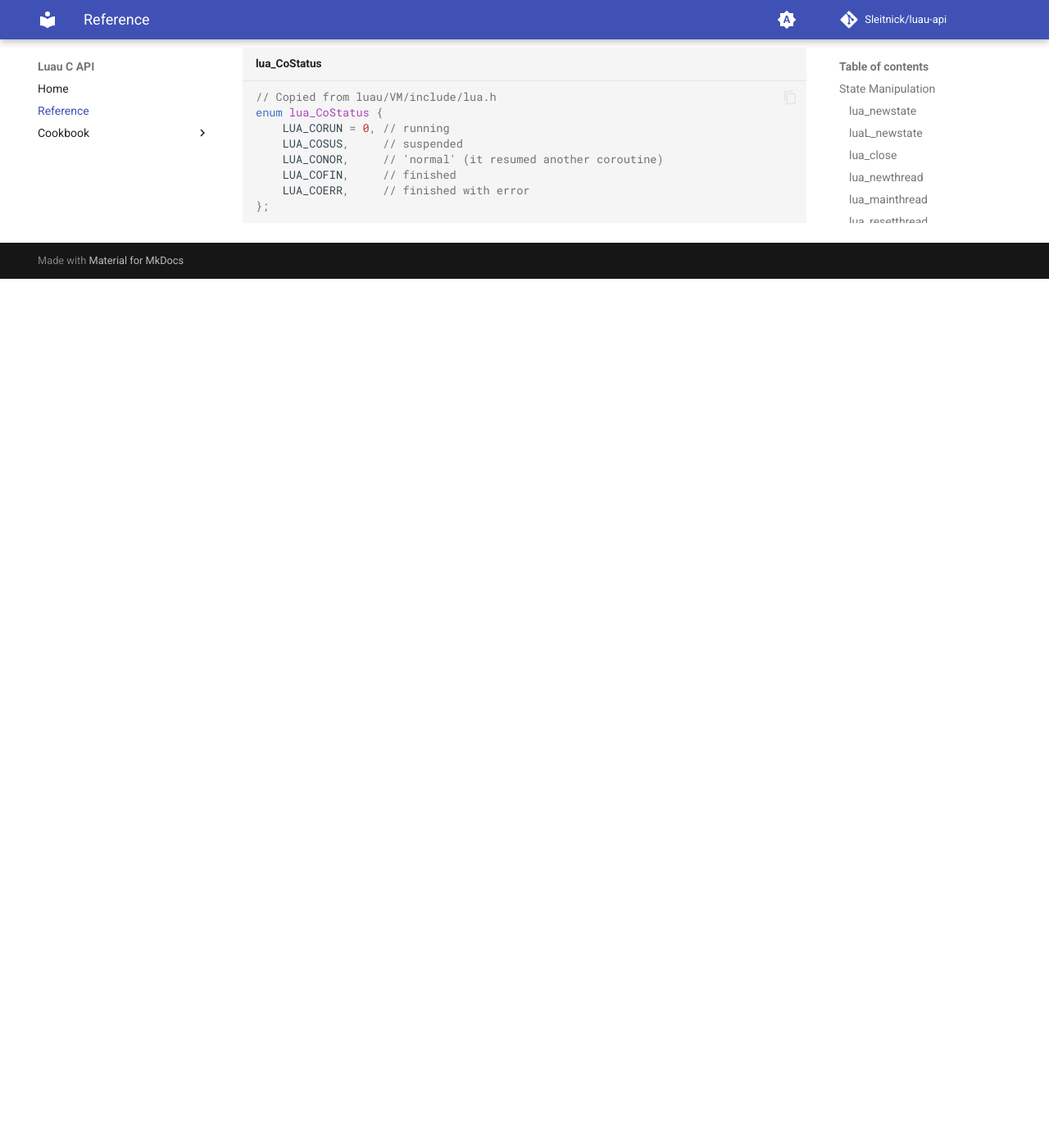
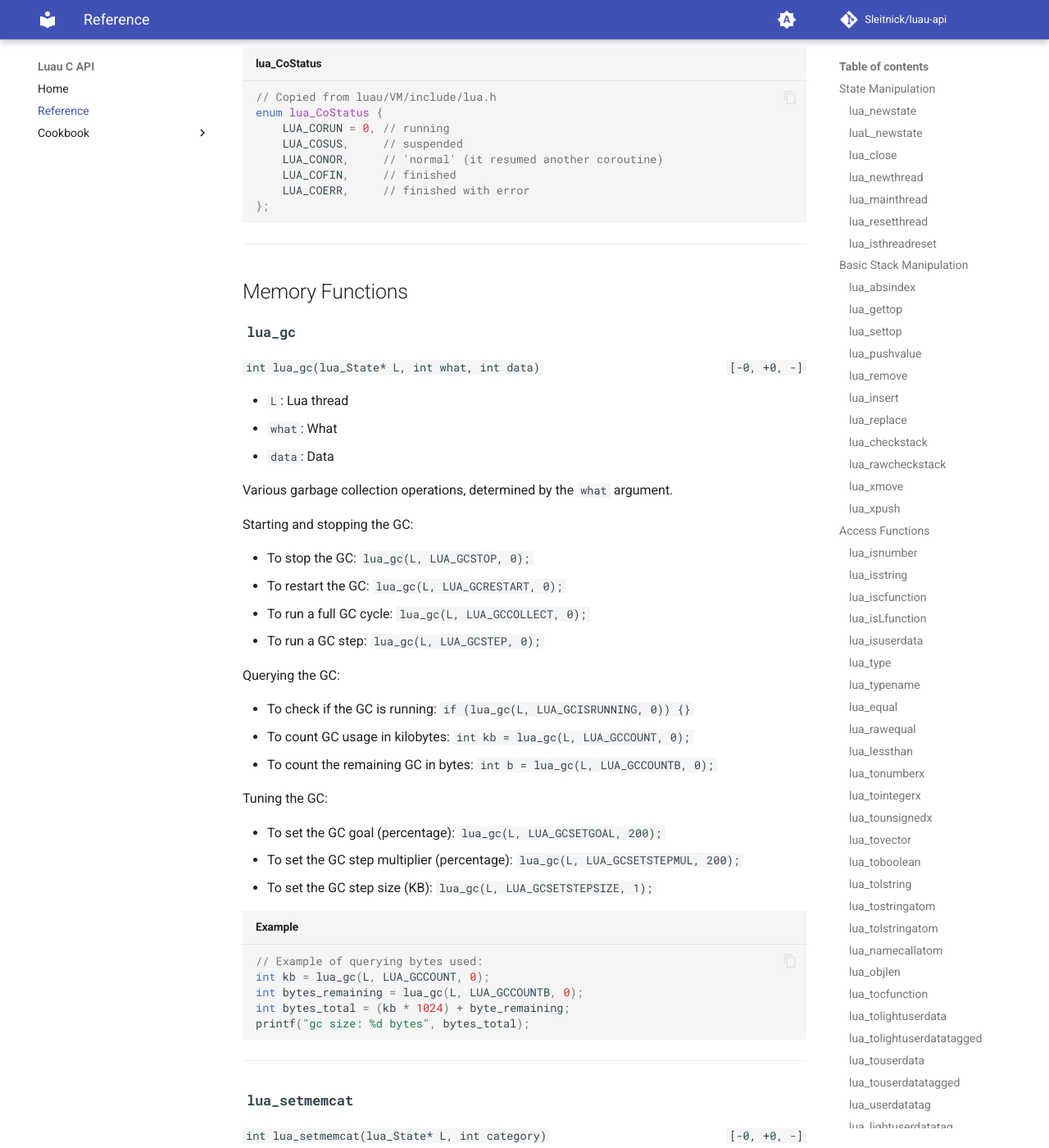
Before and after one commit to Sleitnick/luau-api, an MkDocs documentation site: the page built from docs/_ref_auto_generated.md, in a window 1280 px wide and 1400 px high, scrolled down 49956 px. Shown: the whole window at 82% size. Built offline with MkDocs 1.6.1 and Material for MkDocs 9.7.7, drawn with Linux system fonts in a browser that asks for light colours; comment, search, counter and statistics services are not loaded; before the commit the page ends 50296 px from its top, so only the background shows below that; some of the changed text lies outside the part shown.

Commit message:
Memory functions

````diff
--- a/docs/_ref_auto_generated.md
+++ b/docs/_ref_auto_generated.md
@@ -2572,3 +2572,98 @@
     LUA_COERR,     // finished with error
 };
 ```
+
+
+----
+
+
+## Memory Functions
+
+### <span class="subsection">`lua_gc`</span>
+
+<span class="signature">`int lua_gc(lua_State* L, int what, int data)`</span>
+<span class="stack">`[-0, +0, -]`</span>
+
+- `L`: Lua thread
+- `what`: What
+- `data`: Data
+
+
+Various garbage collection operations, determined by the `what` argument.
+
+Starting and stopping the GC:
+
+- To stop the GC: `lua_gc(L, LUA_GCSTOP, 0);`
+- To restart the GC: `lua_gc(L, LUA_GCRESTART, 0);`
+- To run a full GC cycle: `lua_gc(L, LUA_GCCOLLECT, 0);`
+- To run a GC step: `lua_gc(L, LUA_GCSTEP, 0);`
+
+Querying the GC:
+
+- To check if the GC is running: `if (lua_gc(L, LUA_GCISRUNNING, 0)) {}`
+- To count GC usage in kilobytes: `int kb = lua_gc(L, LUA_GCCOUNT, 0);`
+- To count the remaining GC in bytes: `int b = lua_gc(L, LUA_GCCOUNTB, 0);`
+
+Tuning the GC:
+
+- To set the GC goal (percentage): `lua_gc(L, LUA_GCSETGOAL, 200);`
+- To set the GC step multiplier (percentage): `lua_gc(L, LUA_GCSETSTEPMUL, 200);`
+- To set the GC step size (KB): `lua_gc(L, LUA_GCSETSTEPSIZE, 1);`
+
+```cpp title="Example"
+// Example of querying bytes used:
+int kb = lua_gc(L, LUA_GCCOUNT, 0);
+int bytes_remaining = lua_gc(L, LUA_GCCOUNTB, 0);
+int bytes_total = (kb * 1024) + byte_remaining;
+printf("gc size: %d bytes", bytes_total);
+```
+
+
+----
+
+
+### <span class="subsection">`lua_setmemcat`</span>
+
+<span class="signature">`int lua_setmemcat(lua_State* L, int category)`</span>
+<span class="stack">`[-0, +0, -]`</span>
+
+- `L`: Lua thread
+- `category`: Memory category
+
+
+Set the memory category for a given thread (the default is `0`). There is no associated function to retrieve a thread's current memory category.
+
+Call [`lua_totalbytes`](#lua_totalbytes) to query the amount of memory utilized by a given memory category.
+
+**Note:** While the `category` parameter is an `int`, the actual memory category attached to the thread is a `uint8_t`, and thus the category parameter is cast to `uint8_t`. Therefore, memory categories are limited to the range `[0, 255]`.
+
+```cpp title="Example"
+// Set the memory category of `L` to 10:
+lua_setmemcat(L, 10);
+```
+
+
+----
+
+
+### <span class="subsection">`lua_totalbytes`</span>
+
+<span class="signature">`size_t lua_totalbytes(lua_State* L, int category)`</span>
+<span class="stack">`[-0, +0, -]`</span>
+
+- `L`: Lua thread
+- `category`: Memory category
+
+
+Retrieves the total bytes allocated by a given memory category (`0` is the default memory category). Call [`lua_setmemcat`](#lua_setmemcat) to assign a memory category for a given thread.
+
+```cpp title="Example" hl_lines="7"
+constexpr uint8_t kExampleMemCat = 10;
+
+lua_State* T = lua_newthread(L);
+lua_setmemcat(T, kExampleMemCat);
+lua_newbuffer(T, 1024 * 10); // 10KB buffer
+
+size_t total_bytes = lua_totalbytes(T, kExampleMemCat);
+printf("total: %zu bytes\n", total_bytes);
+```
````
Also changed, not shown: ref/memory_functions/lua_gc.md (added, +44 -0 lines), ref/memory_functions/lua_setmemcat.md (added, +23 -0 lines), ref/memory_functions/lua_totalbytes.md (added, +25 -0 lines), 1 other file.
